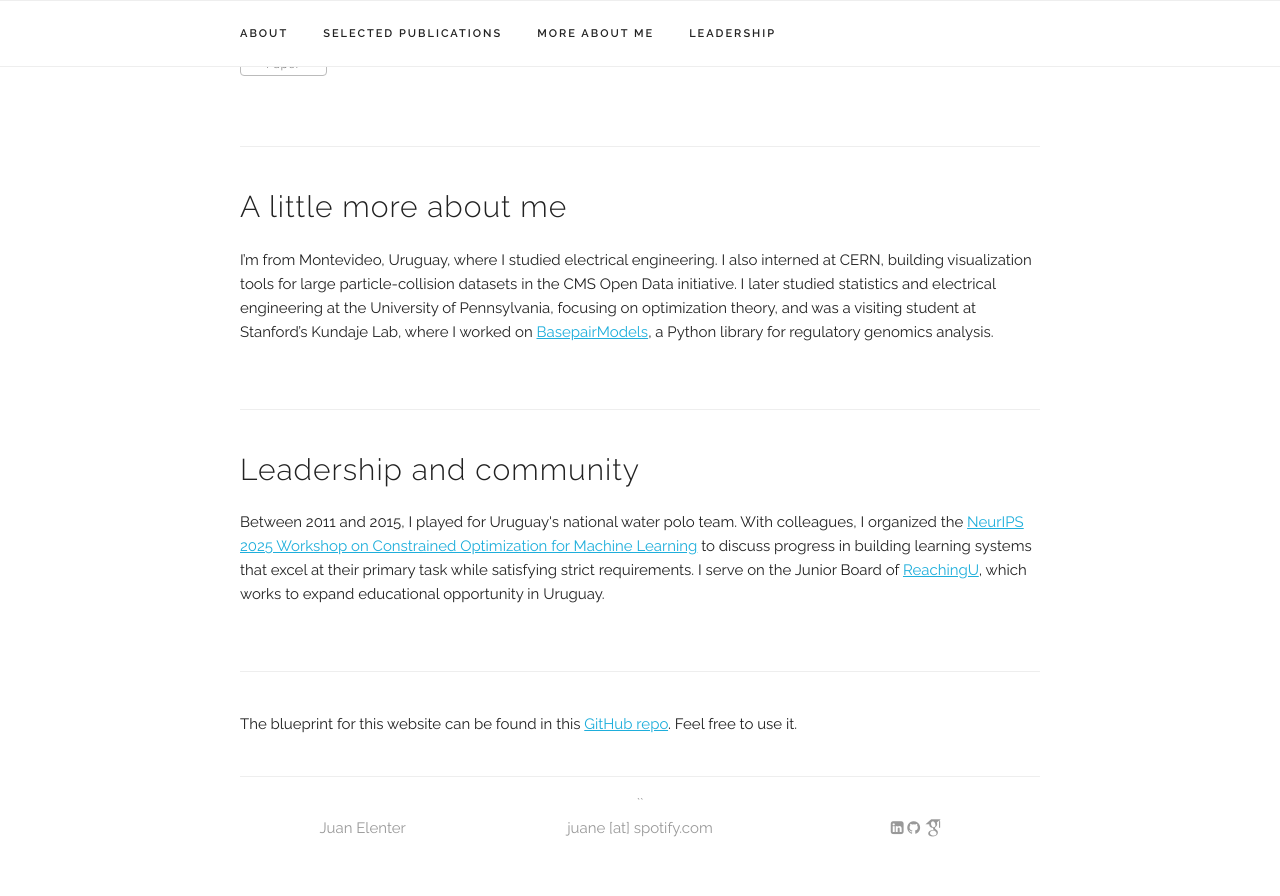
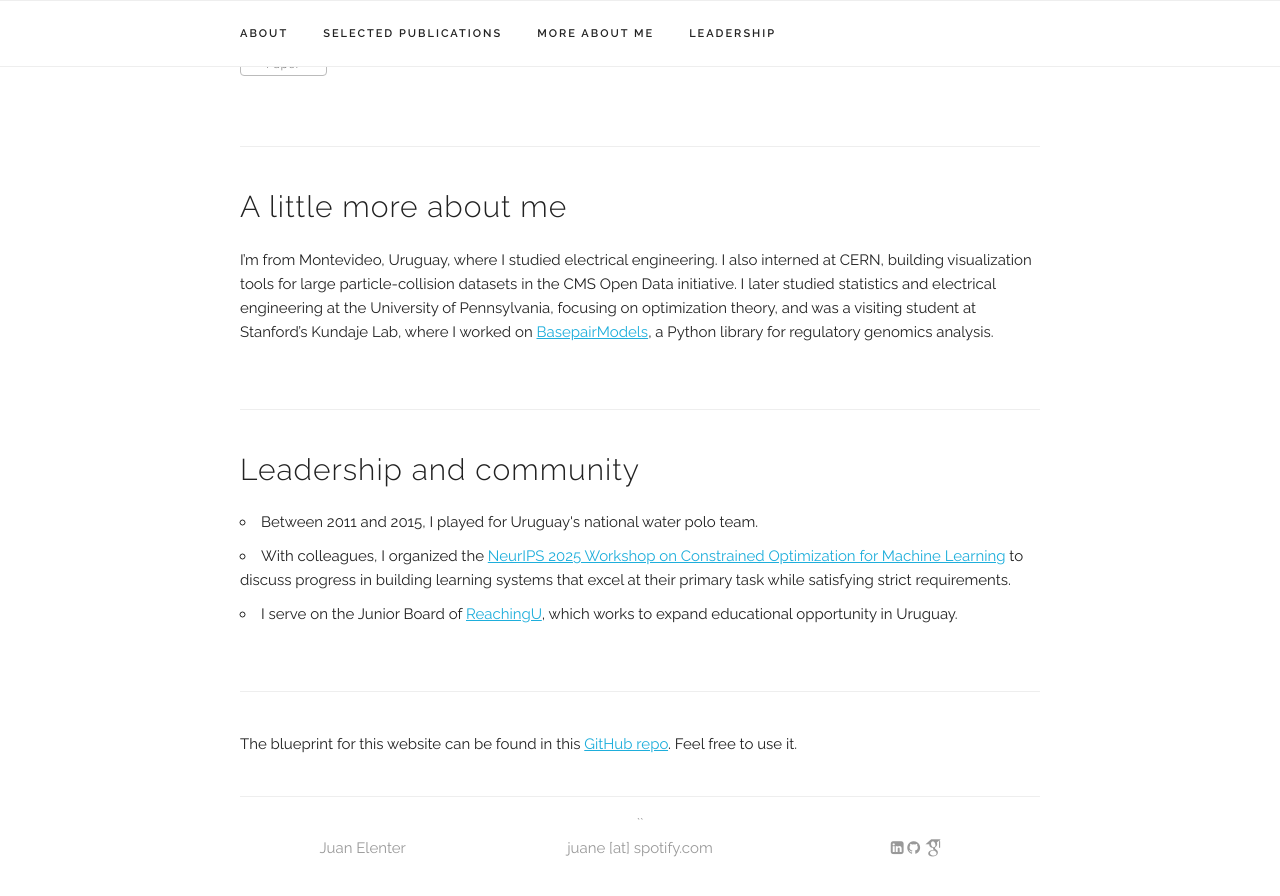
Before and after one commit to juanelenter/juanelenter.github.io, a Jekyll site: the page built from index.html, in a window 1280 px wide and 900 px high, scrolled down 1711 px. Shown: the top 896 px of the window. Built offline with Jekyll 4.4.1, drawn with Linux system fonts in a browser that asks for light colours; some web fonts are replaced.

Commit message:
List leadership and community activities

```diff
--- a/index.html
+++ b/index.html
@@ -37,9 +37,11 @@ title: Home
 
 <div class="docs-section" id="leadership">
   <h4>Leadership and community</h4>
-  <p>
-    Between 2011 and 2015, I played for Uruguay's national water polo team. With colleagues, I organized the <a href="https://constrained-opt-ml.github.io/">NeurIPS 2025 Workshop on Constrained Optimization for Machine Learning</a> to discuss progress in building learning systems that excel at their primary task while satisfying strict requirements. I serve on the Junior Board of <a href="https://reachingu.org/en/">ReachingU</a>, which works to expand educational opportunity in Uruguay.
-  </p>
+  <ul>
+    <li>Between 2011 and 2015, I played for Uruguay's national water polo team.</li>
+    <li>With colleagues, I organized the <a href="https://constrained-opt-ml.github.io/">NeurIPS 2025 Workshop on Constrained Optimization for Machine Learning</a> to discuss progress in building learning systems that excel at their primary task while satisfying strict requirements.</li>
+    <li>I serve on the Junior Board of <a href="https://reachingu.org/en/">ReachingU</a>, which works to expand educational opportunity in Uruguay.</li>
+  </ul>
 </div>
 
 <div class="docs-section" id="template">
```
